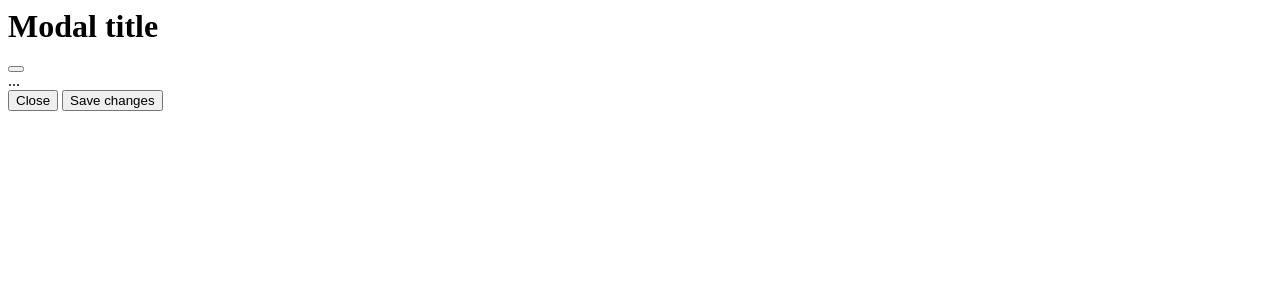
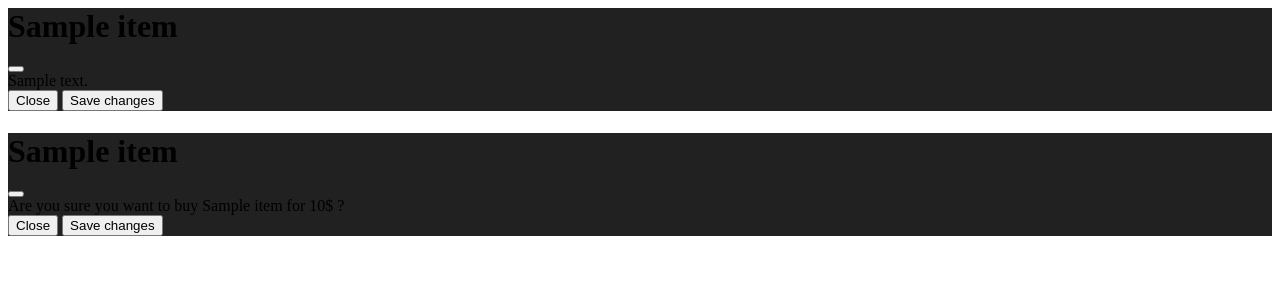
Before and after one commit to aryoeska/web-dev, a Flask app: template 3. Learn Flask/market/templates/includes/items_modals.html in a window 1280 px wide. Shown: the top 300 px of the page. Run offline with Flask 3, Linux system fonts and the light colour scheme; the template is opened without the code that fills it: values that come from a table or form of the project are taken from there, others are empty; tables that the repository leaves empty hold one stand-in row (values such as "Sample post").

Commit message:
add purchase and more modals

```diff
--- a/3. Learn Flask/market/templates/includes/items_modals.html
+++ b/3. Learn Flask/market/templates/includes/items_modals.html
@@ -1,13 +1,21 @@
-  <!-- Modal -->
-  <div class="modal fade" id="Modal-MoreInfo" tabindex="-1" aria-labelledby="exampleModalLabel" aria-hidden="true">
+<style>
+  .modal-content{
+    background-color: #212121;
+  }
+</style>
+
+<!-- More Modal -->
+  <div class="modal fade" id="Modal-MoreInfo-{{ item.id }}" tabindex="-1" aria-labelledby="exampleModalLabel" aria-hidden="true">
     <div class="modal-dialog">
       <div class="modal-content">
         <div class="modal-header">
-          <h1 class="modal-title fs-5" id="exampleModalLabel">Modal title</h1>
+          <h1 class="modal-title fs-5" id="exampleModalLabel">
+            {{ item.name }}
+          </h1>
           <button type="button" class="btn-close" data-bs-dismiss="modal" aria-label="Close"></button>
         </div>
         <div class="modal-body">
-          ...
+          {{ item.description }}
         </div>
         <div class="modal-footer">
           <button type="button" class="btn btn-secondary" data-bs-dismiss="modal">Close</button>
@@ -16,3 +24,25 @@
       </div>
     </div>
   </div>
+
+
+<!-- Purchase Confirm Modal -->
+<div class="modal fade" id="Modal-PurchaseConfirm-{{ item.id }}" tabindex="-1" aria-labelledby="exampleModalLabel" aria-hidden="true">
+  <div class="modal-dialog">
+    <div class="modal-content">
+      <div class="modal-header">
+        <h1 class="modal-title fs-5" id="exampleModalLabel">
+          {{ item.name }}
+        </h1>
+        <button type="button" class="btn-close" data-bs-dismiss="modal" aria-label="Close"></button>
+      </div>
+      <div class="modal-body">
+        Are you sure you want to buy {{ item.name }} for {{ item.price }}$ ?
+      </div>
+      <div class="modal-footer">
+        <button type="button" class="btn btn-secondary" data-bs-dismiss="modal">Close</button>
+        <button type="button" class="btn btn-primary">Save changes</button>
+      </div>
+    </div>
+  </div>
+</div>
--- a/3. Learn Flask/market/templates/market.html
+++ b/3. Learn Flask/market/templates/market.html
@@ -4,7 +4,6 @@
 {% endblock %}
 
 {% block content %}
-{% include 'includes/items_modals.html' %}
     <div class="row" style="margin-top: 20px; margin-left: 20px;">
         <div class="col-8">
             <h2>Available item on the market</h2>
@@ -22,14 +21,15 @@
                 </thead>
                 <tbody>
                     {% for item in items %}
+                    {% include 'includes/items_modals.html' %}
                     <tr>
                         <td>{{ item.id }}</td>
                         <td>{{ item.name }}</td>
                         <td>{{ item.barcode }}</td>
                         <td>{{ item.price }}$</td>
                         <td>
-                            <button class="btn btn-outline btn-info" data-bs-toggle="modal" data-bs-target="#Modal-MoreInfo">More Info</button>
-                            <button class="btn btn-outline btn-success">Purchase this item</button>
+                            <button class="btn btn-outline btn-info" data-bs-toggle="modal" data-bs-target="#Modal-MoreInfo-{{ item.id }}">More Info</button>
+                            <button class="btn btn-outline btn-success" data-bs-toggle="modal" data-bs-target="#Modal-PurchaseConfirm-{{ item.id }}">Purchase this item</button>
                         </td>
                     </tr>
                     {% endfor %}
```
